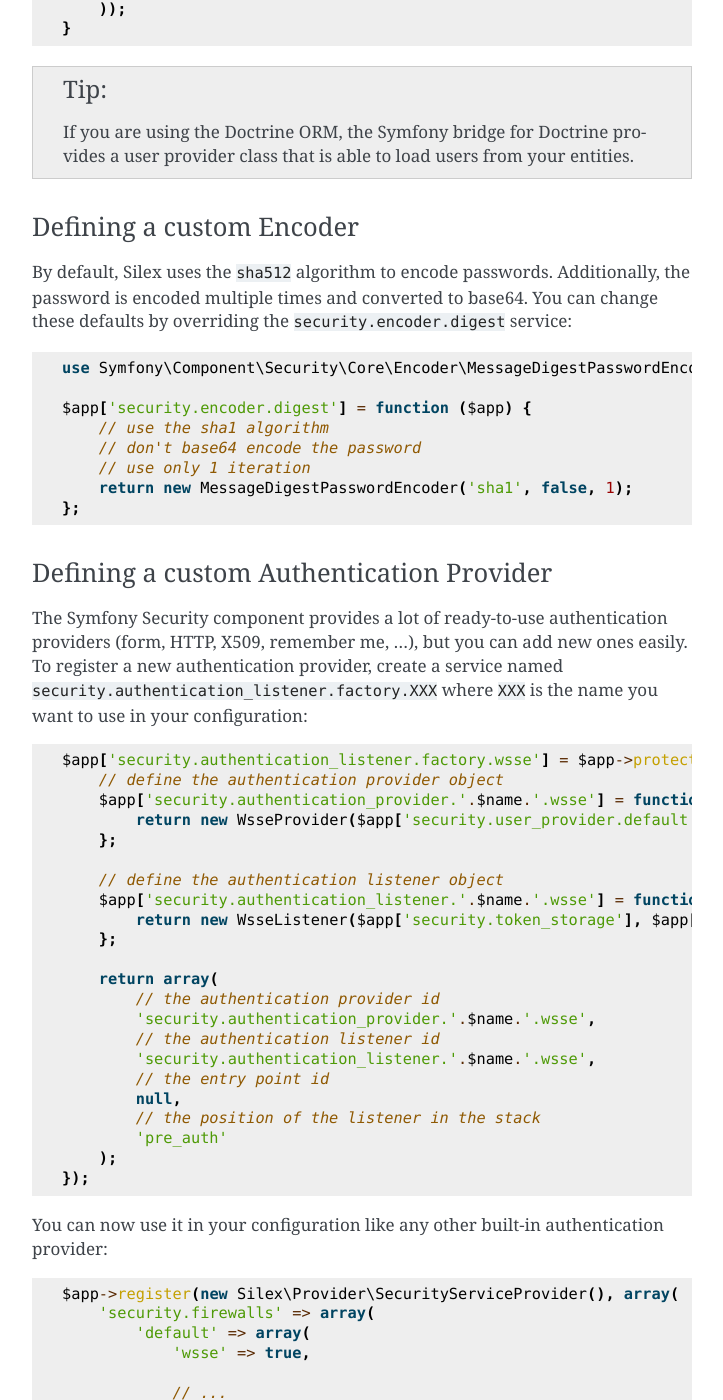
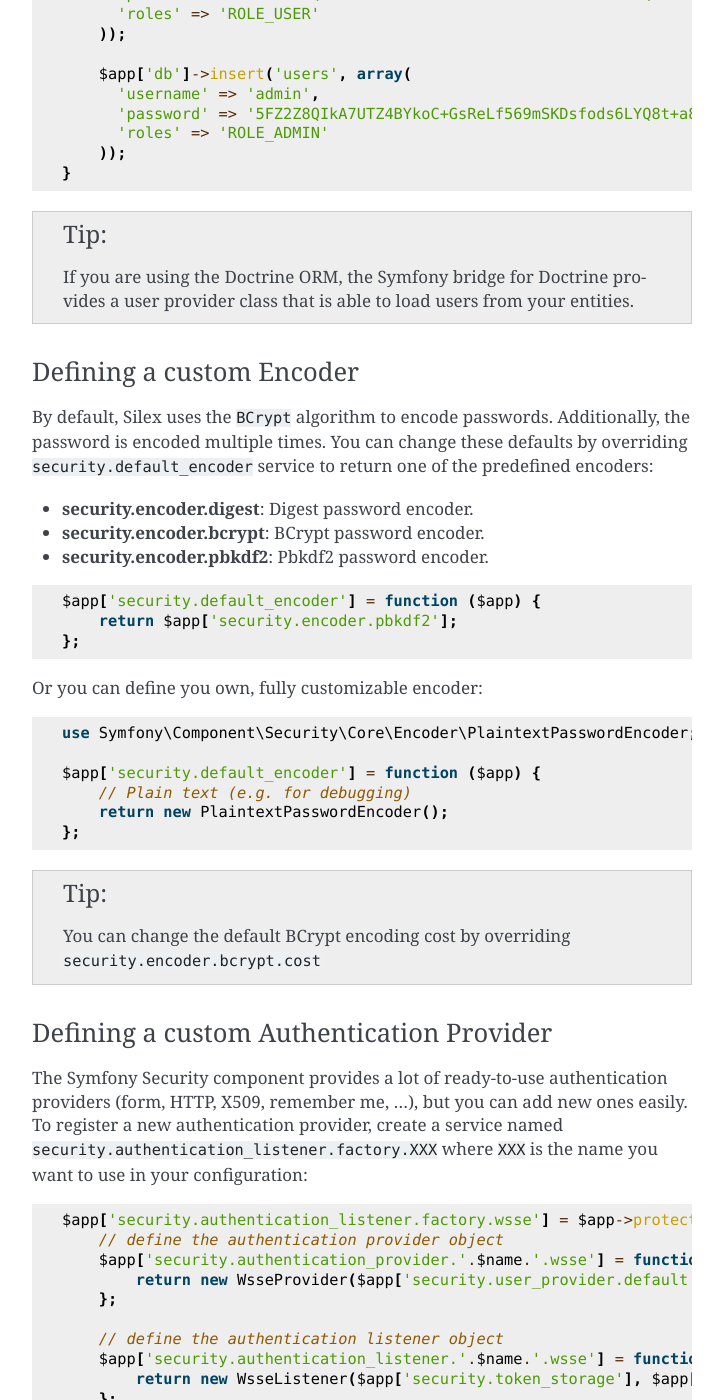
Before and after one commit to silexphp/Silex, a Sphinx documentation site: the page built from doc/providers/security.rst, in a window 1280 px wide and 1400 px high, scrolled down 11156 px. Shown: the whole window, without its empty margins (388-1111 px from the left). Built offline with Sphinx 7.4.7, drawn with Linux system fonts in a browser that asks for light colours; pages that are not in the unit, such as notebooks, are missing from menus; some of the changed text lies outside the part shown.

Commit message:
use bcrypt by default as encoder #1312; add pbkdf2 encoder

```diff
--- a/doc/providers/security.rst
+++ b/doc/providers/security.rst
@@ -9,6 +9,8 @@
 
 * **security.hide_user_not_found** (optional): Defines whether to hide user not
   found exception or not. Defaults to ``true``.
+
+* **security.encoder.bcrypt.cost** (optional): Defines BCrypt password encoder cost. Defaults to 13.
 
 Services
 --------
@@ -36,9 +38,15 @@
   Request object.
 
 * **security.encoder_factory**: Defines the encoding strategies for user
-  passwords (default to use a digest algorithm for all users).
+  passwords (uses ``security.default_encoder``).
 
-* **security.encoder.digest**: The encoder to use by default for all users.
+* **security.default_encoder**: The encoder to use by default for all users (BCrypt).
+
+* **security.encoder.digest**: Digest password encoder.
+
+* **security.encoder.bcrypt**: BCrypt password encoder.
+
+* **security.encoder.pbkdf2**: Pbkdf2 password encoder.
 
 * **user**: Returns the current user
 
@@ -552,19 +560,35 @@
 Defining a custom Encoder
 ~~~~~~~~~~~~~~~~~~~~~~~~~
 
-By default, Silex uses the ``sha512`` algorithm to encode passwords.
-Additionally, the password is encoded multiple times and converted to base64.
-You can change these defaults by overriding the ``security.encoder.digest``
-service::
+By default, Silex uses the ``BCrypt`` algorithm to encode passwords.
+Additionally, the password is encoded multiple times.
+You can change these defaults by overriding ``security.default_encoder``
+service to return one of the predefined encoders:
 
-    use Symfony\Component\Security\Core\Encoder\MessageDigestPasswordEncoder;
+* **security.encoder.digest**: Digest password encoder.
 
-    $app['security.encoder.digest'] = function ($app) {
-        // use the sha1 algorithm
-        // don't base64 encode the password
-        // use only 1 iteration
-        return new MessageDigestPasswordEncoder('sha1', false, 1);
+* **security.encoder.bcrypt**: BCrypt password encoder.
+
+* **security.encoder.pbkdf2**: Pbkdf2 password encoder.
+
+.. code-block:: php
+
+    $app['security.default_encoder'] = function ($app) {
+        return $app['security.encoder.pbkdf2'];
     };
+
+Or you can define you own, fully customizable encoder::
+
+    use Symfony\Component\Security\Core\Encoder\PlaintextPasswordEncoder;
+
+    $app['security.default_encoder'] = function ($app) {
+        // Plain text (e.g. for debugging)
+        return new PlaintextPasswordEncoder();
+    };
+
+.. tip::
+
+    You can change the default BCrypt encoding cost by overriding ``security.encoder.bcrypt.cost``
 
 Defining a custom Authentication Provider
 ~~~~~~~~~~~~~~~~~~~~~~~~~~~~~~~~~~~~~~~~~
```
Also changed, not shown: 5 other files.
